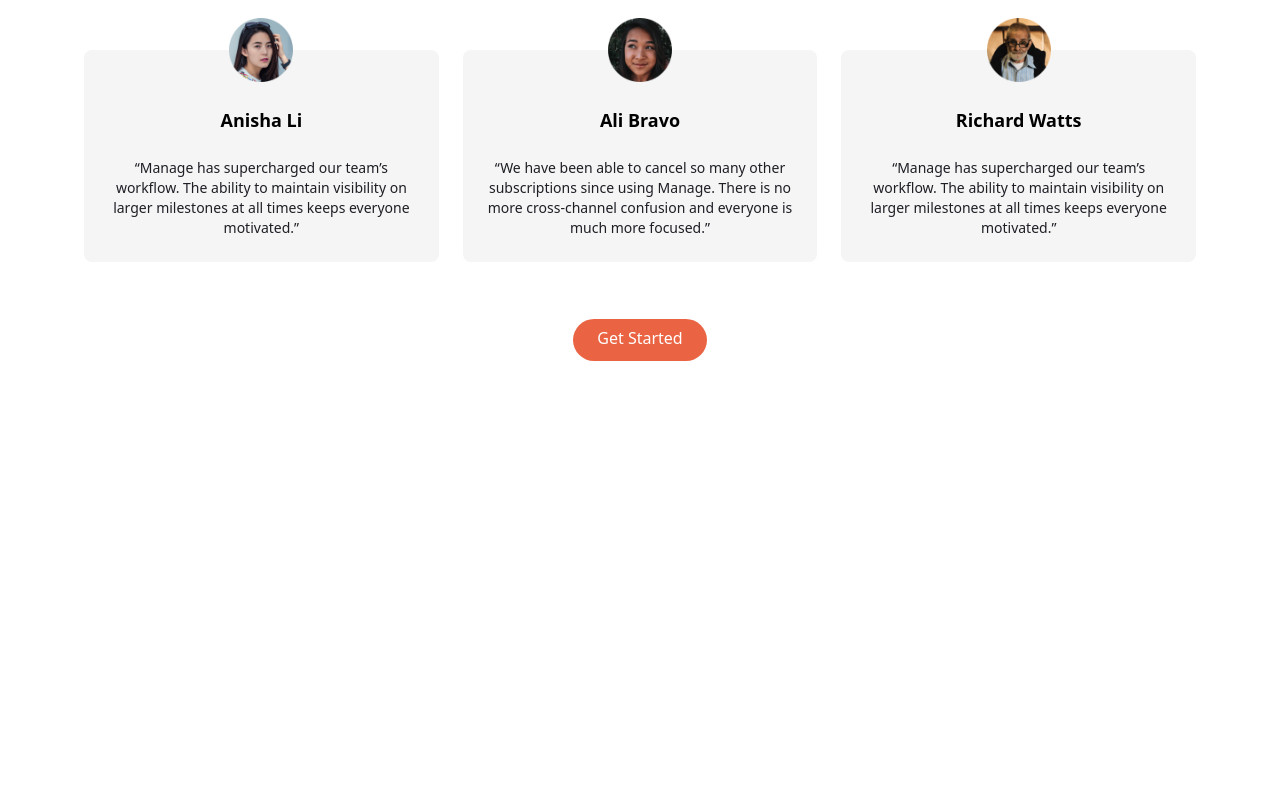
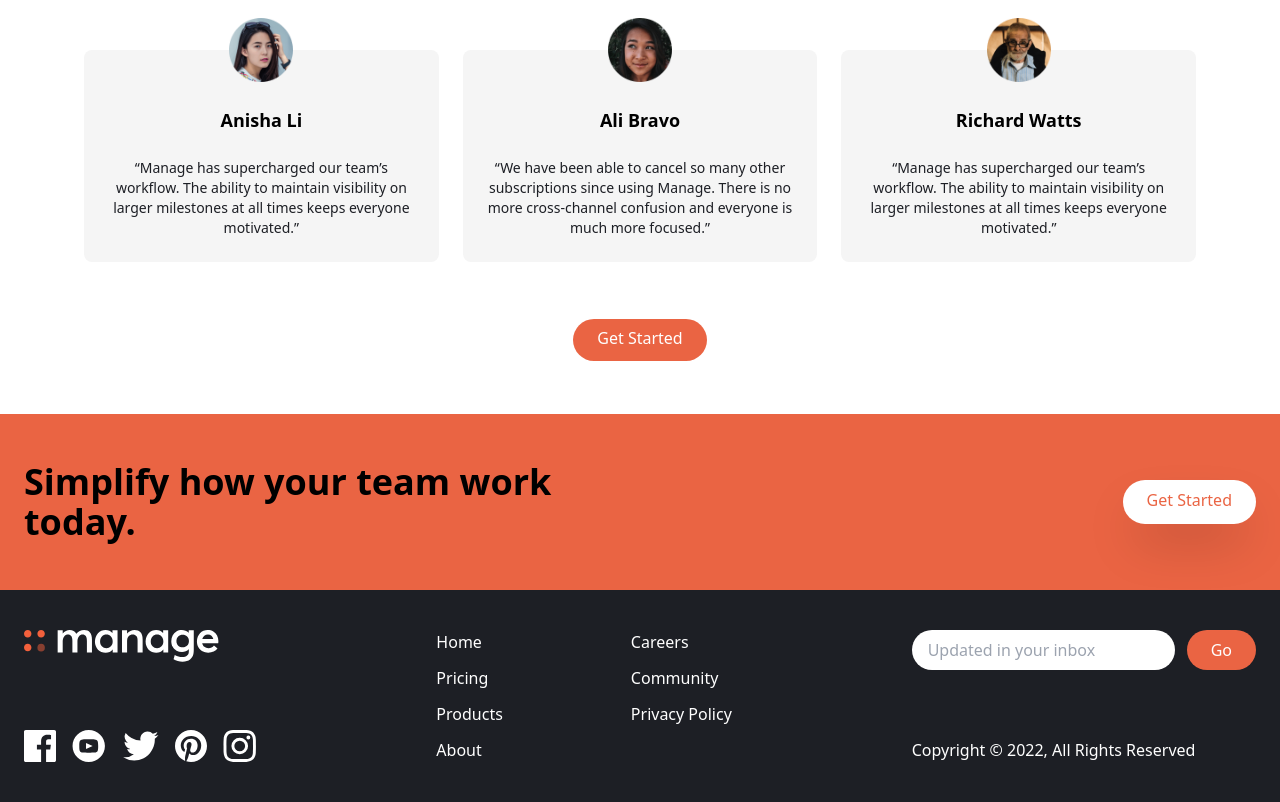
Before and after one commit to chuksdsilent/tailwind-design-page, a website: page index.html in a window 1280 px wide. Shown: the part 1323-2125 px from the top of the page. Before the commit the page ends 1737 px from the top, so only its background shows below. Drawn offline with Linux system fonts and the light colour scheme.

Commit message:
made some changes

```diff
--- a/index.html
+++ b/index.html
@@ -189,5 +189,96 @@
         </div>
       </div>
     </section>
+    <section id="cta" class="bg-brightRed">
+        <div class="container flex flex-col items-center justify-between px-6 py-24 mx-auto space-y-12 md:py-12 md:flex-row md:space-y-0">
+            <h2 class="text-3xl font-bold leading-tight text-center white md:text-4xl md:max-w-xl md:max-w-xl md:text-left md:text-5xl ">
+                Simplify how your team work today.
+            </h2>
+            <a
+            href="#"
+            class="p-3 px-6 pt-2 text-white bg-white shadow-2xl text-brightRed hover:bg-gray-900 rounded-full baseline hover:bg-brightRedLight"
+            >Get Started</a
+          >
+        </div>
+    </section>
+
+    <!-- Footer -->
+    <footer class="bg-veryDarkBlue">
+        <!-- Flex Container -->
+        <div
+          class="container flex flex-col-reverse justify-between px-6 py-10 mx-auto space-y-8 md:flex-row md:space-y-0"
+        >
+          <!-- Logo and social links container -->
+          <div
+            class="flex flex-col-reverse items-center justify-between space-y-12 md:flex-col md:space-y-0 md:items-start"
+          >
+            <div class="mx-auto my-6 text-center text-white md:hidden">
+              Copyright &copy; 2022, All Rights Reserved
+            </div>
+            <!-- Logo -->
+            <div>
+              <img src="img/logo-white.svg" class="h-8" alt="" />
+            </div>
+            <!-- Social Links Container -->
+            <div class="flex justify-center space-x-4">
+              <!-- Link 1 -->
+              <a href="#">
+                <img src="img/icon-facebook.svg" alt="" class="h-8" />
+              </a>
+              <!-- Link 2 -->
+              <a href="#">
+                <img src="img/icon-youtube.svg" alt="" class="h-8" />
+              </a>
+              <!-- Link 3 -->
+              <a href="#">
+                <img src="img/icon-twitter.svg" alt="" class="h-8" />
+              </a>
+              <!-- Link 4 -->
+              <a href="#">
+                <img src="img/icon-pinterest.svg" alt="" class="h-8" />
+              </a>
+              <!-- Link 5 -->
+              <a href="#">
+                <img src="img/icon-instagram.svg" alt="" class="h-8" />
+              </a>
+            </div>
+          </div>
+          <!-- List Container -->
+          <div class="flex justify-around space-x-32">
+            <div class="flex flex-col space-y-3 text-white">
+              <a href="#" class="hover:text-brightRed">Home</a>
+              <a href="#" class="hover:text-brightRed">Pricing</a>
+              <a href="#" class="hover:text-brightRed">Products</a>
+              <a href="#" class="hover:text-brightRed">About</a>
+            </div>
+            <div class="flex flex-col space-y-3 text-white">
+              <a href="#" class="hover:text-brightRed">Careers</a>
+              <a href="#" class="hover:text-brightRed">Community</a>
+              <a href="#" class="hover:text-brightRed">Privacy Policy</a>
+            </div>
+          </div>
+
+          <!-- Input Container -->
+          <div class="flex flex-col justify-between">
+            <form>
+              <div class="flex space-x-3">
+                <input
+                  type="text"
+                  class="flex-1 px-4 rounded-full focus:outline-none"
+                  placeholder="Updated in your inbox"
+                />
+                <button
+                  class="px-6 py-2 text-white rounded-full bg-brightRed hover:bg-brightRedLight focus:outline-none"
+                >
+                  Go
+                </button>
+              </div>
+            </form>
+            <div class="hidden text-white md:block">
+              Copyright &copy; 2022, All Rights Reserved
+            </div>
+          </div>
+        </div>
+      </footer>
 </body>
 </html>
```
Also changed, not shown: css/main.css.
